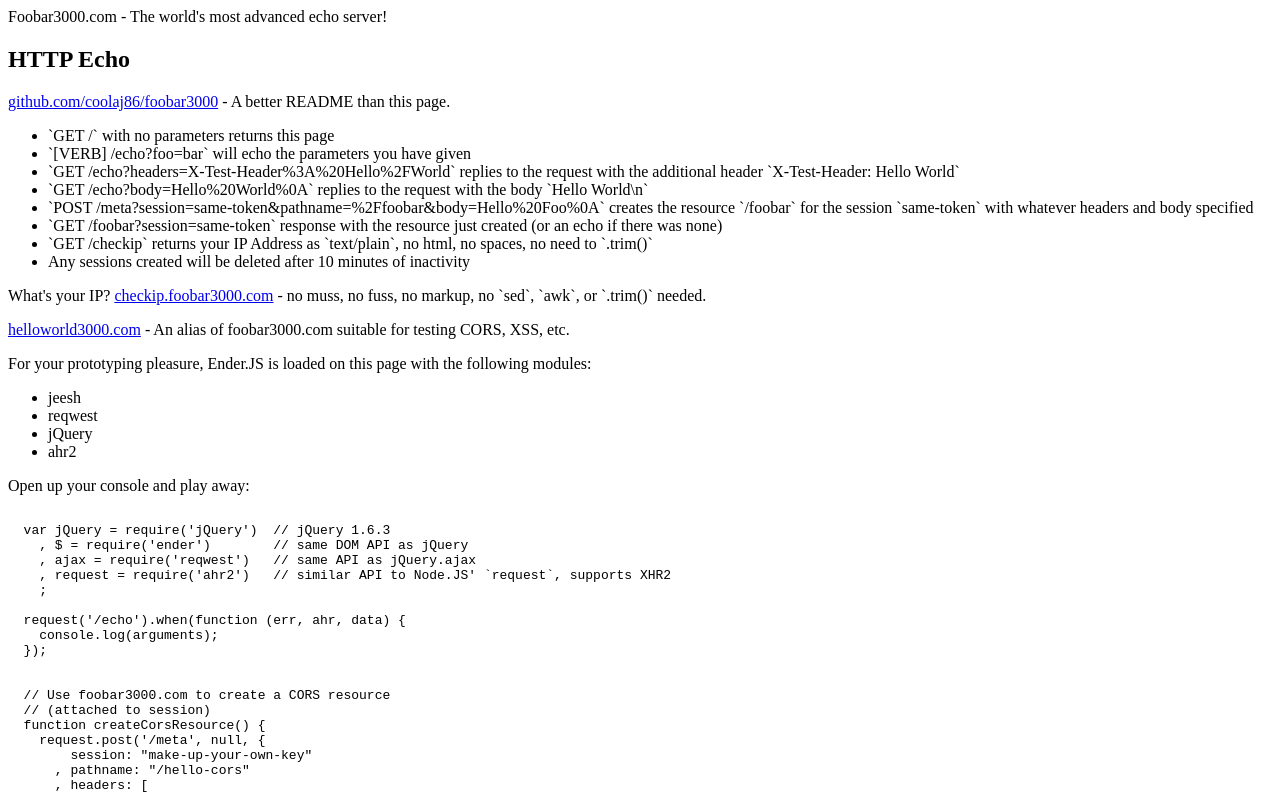
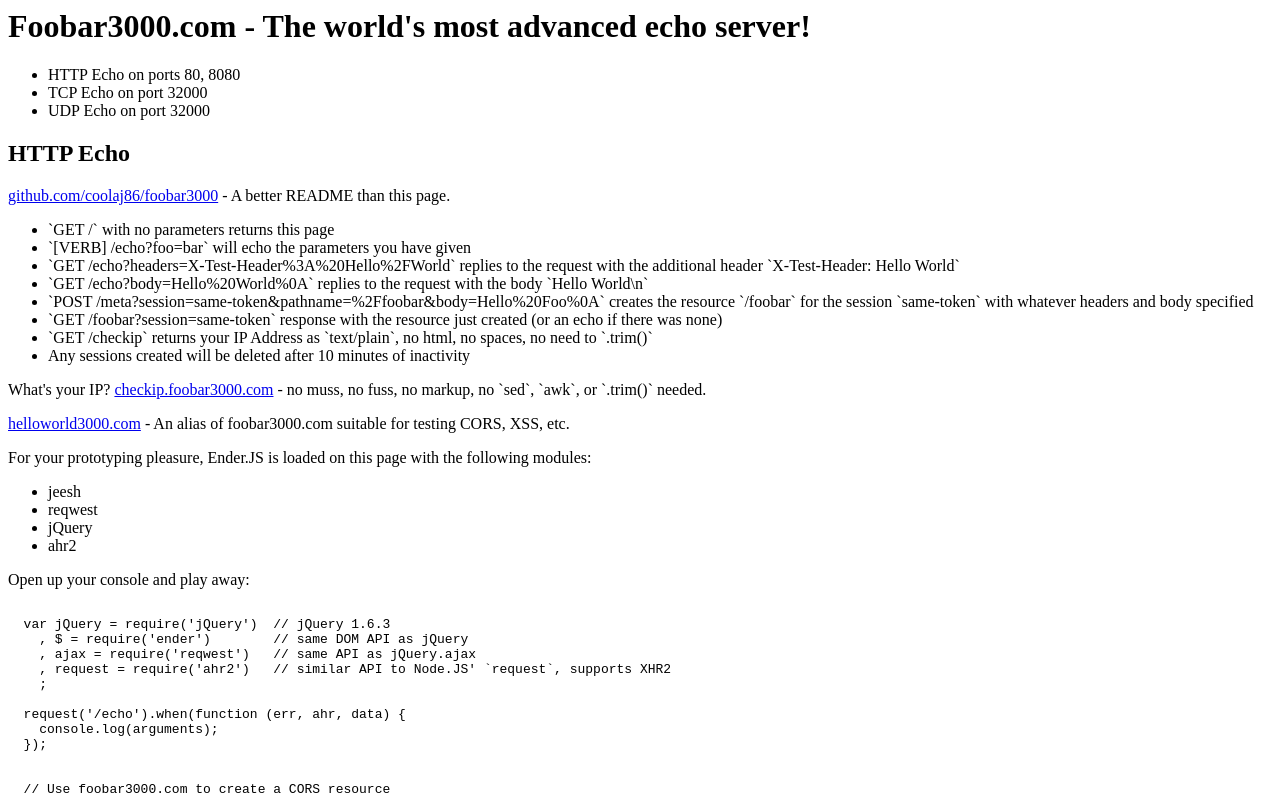
Before and after one commit to coolaj86/foobar3000, a website: page index.html in a window 1280 px wide. Shown: the top 794 px of the page. Drawn offline with Linux system fonts and the light colour scheme.

Commit message:
added port 8080, updated docs

```diff
--- a/index.html
+++ b/index.html
@@ -4,7 +4,12 @@
     <script src="assets/ender.js"></script>
   </head>
   <body>
-    Foobar3000.com - The world's most advanced echo server!
+    <h1>Foobar3000.com - The world's most advanced echo server!</h1>
+    <ul>
+        <li>HTTP Echo on ports 80, 8080</li>
+        <li>TCP Echo on port 32000</li>
+        <li>UDP Echo on port 32000</li>
+    </ul>
 
   <div id="http">
     <h2>HTTP Echo</h2>
--- a/server.js
+++ b/server.js
@@ -293,5 +293,9 @@
 
   module.exports = connect.createServer.apply(connect, middleware);
 
-  //module.exports.listen(8888);
+  try {
+    module.exports.listen(8080);
+  } catch(e) {
+    console.warn('[WARN] probably already bound on 8080');
+  }
 }());
```
